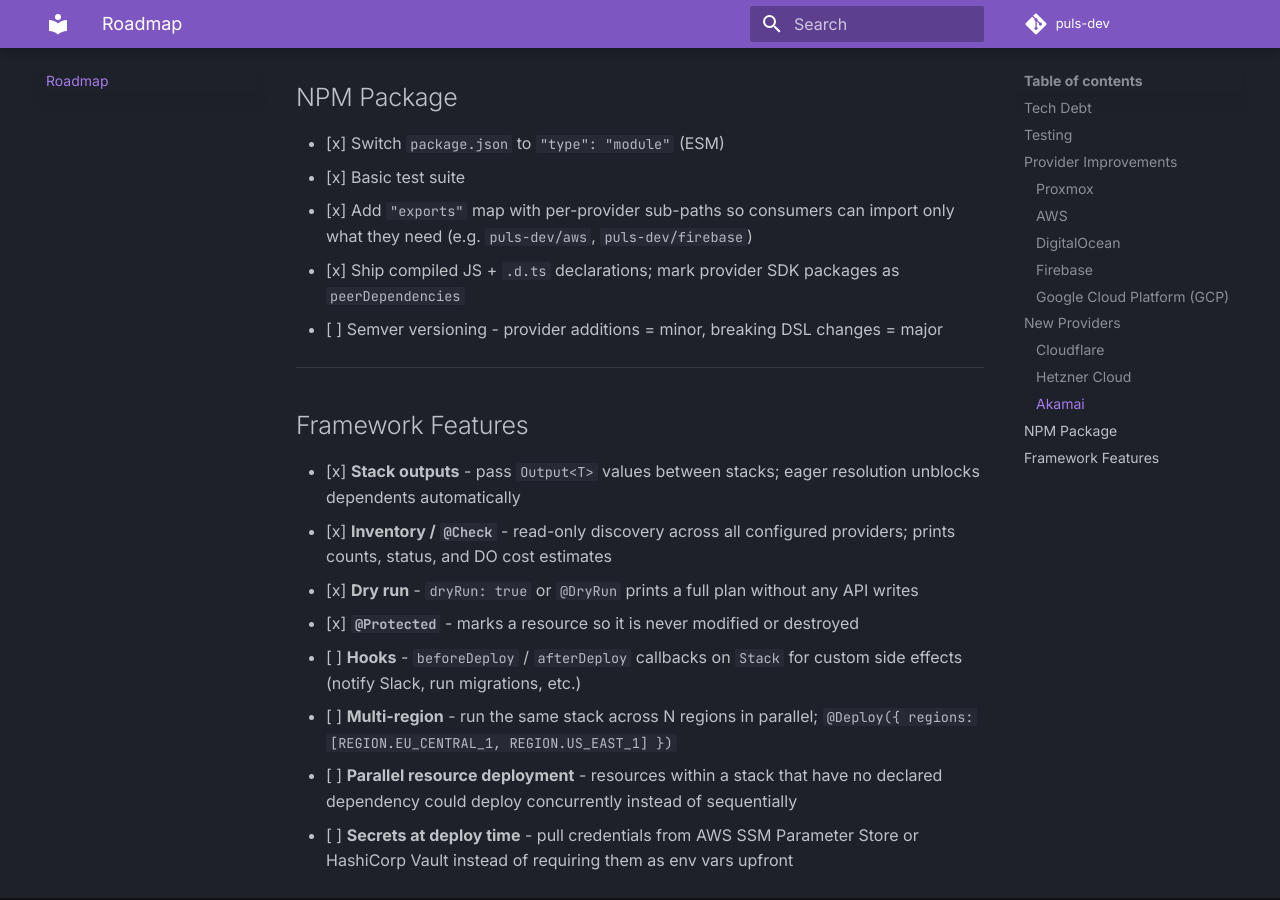
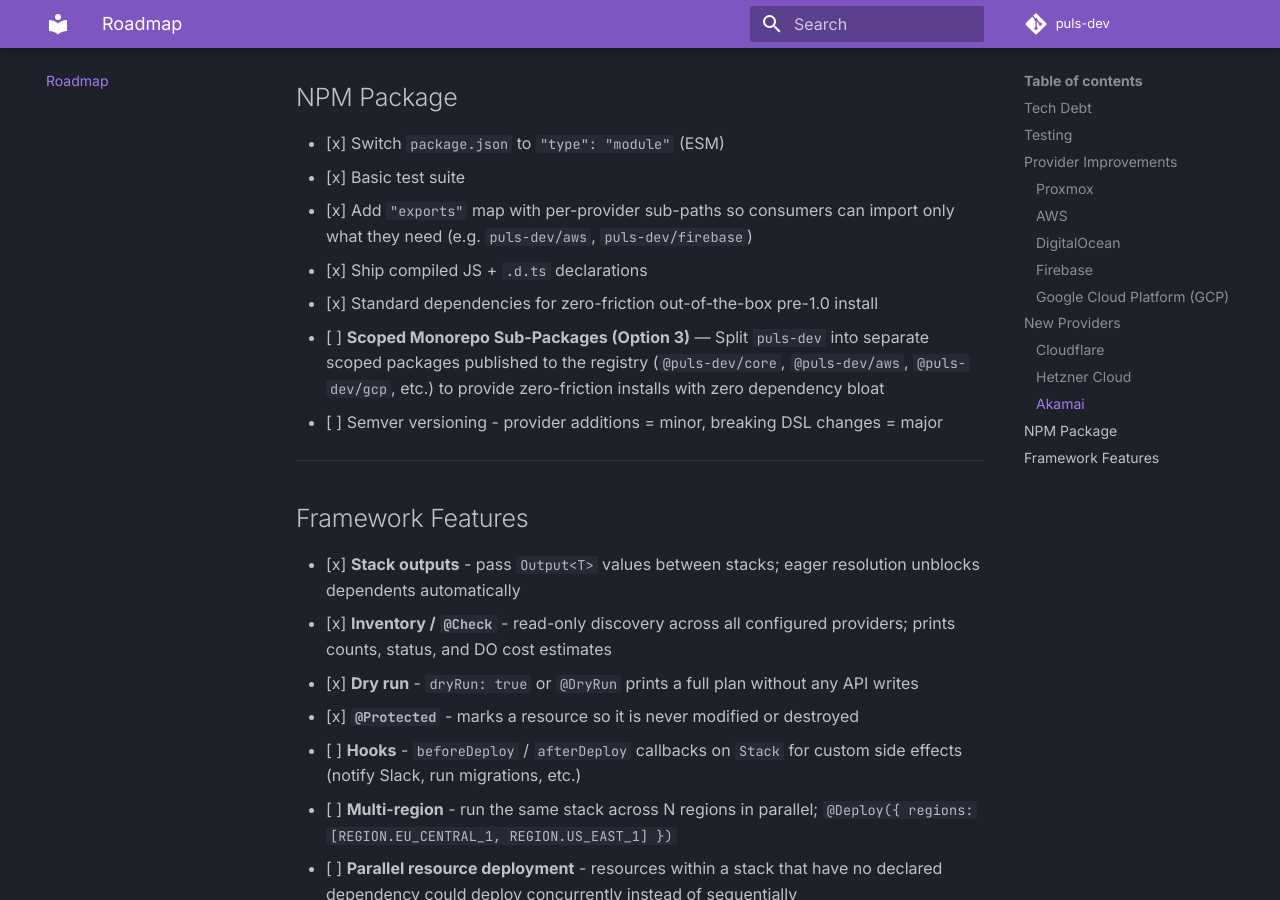
Before and after one commit to puls-dev/puls-dev, an MkDocs documentation site: the page built from docs/roadmap.md, in a window 1280 px wide and 900 px high, scrolled down 4075 px. Built offline with MkDocs 1.6.1 and Material for MkDocs 9.7.7, drawn with Linux system fonts in a browser that asks for light colours; comment, search, counter and statistics services are not loaded.

Commit message:
chore: migrate to standard dependencies + plan scoped monorepo package splits
- Migrate all provider SDKs (AWS clients, google-auth-library, undici) from peerDependencies to standard dependencies for
  friction-free out-of-the-box pre-1.0 developer installs.
- Update roadmap to record standard dependency benefits and plan a Scoped Monorepo architecture (Option 3) for the near future.
- Recompile TypeScript and rebuild MkDocs static documentation site cleanly.

```diff
--- a/docs/roadmap.md
+++ b/docs/roadmap.md
@@ -110,8 +110,11 @@
 - [x] Switch `package.json` to `"type": "module"` (ESM)
 - [x] Basic test suite
 - [x] Add `"exports"` map with per-provider sub-paths so consumers can import only what they need (e.g. `puls-dev/aws`, `puls-dev/firebase`)
-- [x] Ship compiled JS + `.d.ts` declarations; mark provider SDK packages as `peerDependencies`
+- [x] Ship compiled JS + `.d.ts` declarations
+- [x] Standard dependencies for zero-friction out-of-the-box pre-1.0 install
+- [ ] **Scoped Monorepo Sub-Packages (Option 3)** — Split `puls-dev` into separate scoped packages published to the registry (`@puls-dev/core`, `@puls-dev/aws`, `@puls-dev/gcp`, etc.) to provide zero-friction installs with zero dependency bloat
 - [ ] Semver versioning - provider additions = minor, breaking DSL changes = major
+
 
 ---
 
```
Also changed, not shown: package.json (+19 -77 lines), site/roadmap/index.html, site/search/search_index.json.
